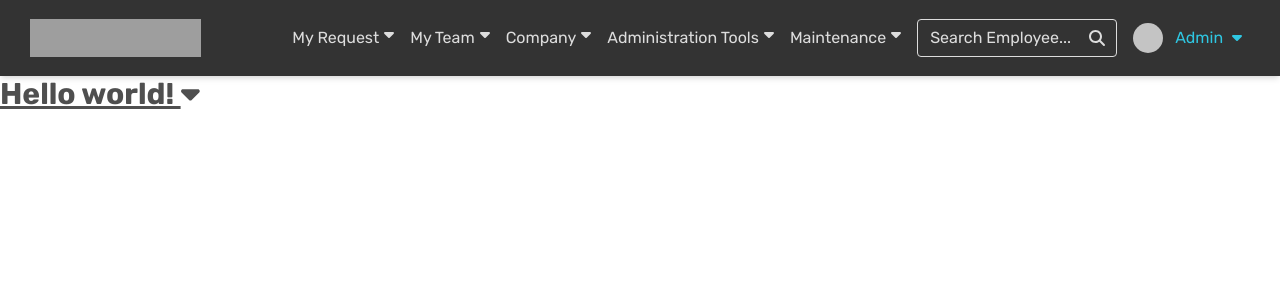
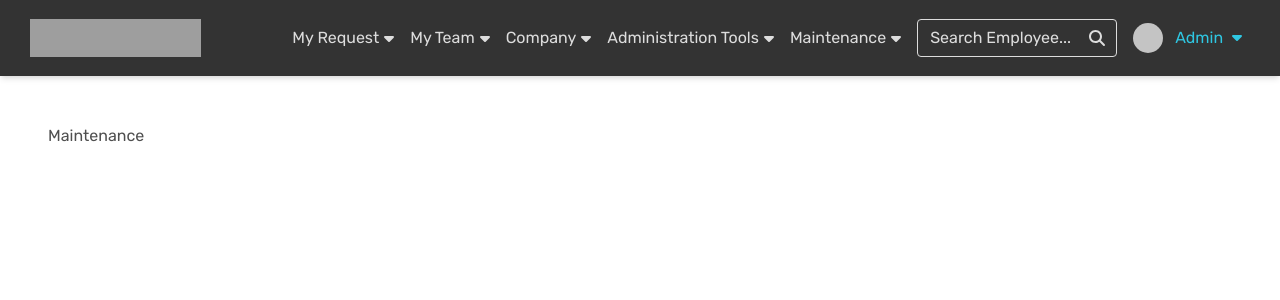
Before and after one commit to vrmcreativestudio/hr-management-app, a Vue app: page /maintenance in a window 1280 px wide. Shown: the top 300 px of the page. Built offline with nearby package versions, Linux system fonts and the light colour scheme; grey boxes are pictures that could not be loaded; a web font is replaced by a local one; what tw-elements would draw is missing.

Commit message:
HMA/feature/routing
Implement router using vue-router

```diff
--- a/package.json
+++ b/package.json
@@ -15,7 +15,8 @@
     "@fortawesome/free-solid-svg-icons": "^6.4.2",
     "@fortawesome/vue-fontawesome": "^3.0.3",
     "tw-elements": "^1.0.0-rc.1",
-    "vue": "^3.3.4"
+    "vue": "^3.3.4",
+    "vue-router": "^4.2.4"
   },
   "devDependencies": {
     "@vitejs/plugin-vue": "^4.2.3",
--- a/src/App.vue
+++ b/src/App.vue
@@ -4,8 +4,7 @@ import Navbar from './components/navbar/navbar.vue'
 
 <template>
   <Navbar />
-  <h1 class="text-3xl font-bold underline">
-    Hello world!
-    <font-awesome-icon icon="fa-solid fa-caret-down" />
-  </h1>
+  <main class="main-content flex flex-col md:flex-row">
+    <router-view />
+  </main>
 </template>
--- a/src/components/navbar/navbar.vue
+++ b/src/components/navbar/navbar.vue
@@ -12,23 +12,23 @@ import '../../styles/components/navbar.scss'
 const headerItems = [
   {
     name: "My Request",
-    href: '/#',
+    href: '/my-request',
   },
   {
     name: "My Team",
-    href: '/#',
+    href: '/my-team',
   },
   {
     name: "Company",
-    href: '/#',
+    href: '/company',
   },
   {
     name: "Administration Tools",
-    href: '/#',
+    href: '/admin-tools',
   },
   {
     name: "Maintenance",
-    href: '/#',
+    href: '/maintenance',
   },
 ]
 
@@ -46,8 +46,8 @@ onMounted(() => {
         class="menu flex items-center justify-center w-[36px] h-[36px] bg-transparent px-2 border rounded p-2 hover:no-underline hover:shadow-none focus:no-underline focus:shadow-none focus:outline-none focus:ring-0 xl:hidden"
         type="button"
         data-te-collapse-init
-        data-te-target="#navbarCollapsed"
-        aria-controls="navbarCollapsed"
+        data-te-target="#navbarSupportedContent1"
+        aria-controls="navbarSupportedContent1"
         aria-expanded="false"
         aria-label="Toggle navigation">
         <font-awesome-icon icon="bars" />
@@ -55,7 +55,7 @@ onMounted(() => {
 
       <div
         class="!visible hidden relative basis-[100%] items-center mt-4 xl:!flex xl:!basis-auto xl:!mt-0"
-        id="navbarCollapsed"
+        id="navbarSupportedContent1"
         data-te-collapse-item>
         <ul class="list-style-none mr-auto flex flex-col pl-0 xl:!flex-row" data-te-navbar-nav-ref>
           <NavbarItem v-for="(headerItem, index) in headerItems" :key="index" :name="headerItem.name" :href="headerItem.href"/>
--- a/src/components/navbar/navbarAccount.vue
+++ b/src/components/navbar/navbarAccount.vue
@@ -1,13 +1,10 @@
 <script setup lang="ts">
-// import { onMounted } from 'vue'
-// import {
-//   Dropdown,
-//   initTE,
-// } from "tw-elements"
+import { onMounted } from 'vue'
+import { Dropdown, initTE } from "tw-elements"
 
-// onMounted(() => {
-//   initTE({ Dropdown })
-// })
+onMounted(() => {
+  initTE({ Dropdown })
+})
 </script>
 
 <template>
--- a/src/components/navbar/navbarItem.vue
+++ b/src/components/navbar/navbarItem.vue
@@ -4,9 +4,9 @@ defineProps<{ name: string, href: string }>()
 
 <template>
   <li data-te-nav-item-ref>
-    <a class="navbar-item flex p-[8px]" :href="href">
+    <router-link class="navbar-item flex p-[8px] items-center w-full md:w-none justify-between" :to="href">
       <span class="mr-[5px]">{{ name }}</span>
       <font-awesome-icon icon="caret-down" />
-    </a>
+    </router-link>
   </li>
 </template>
--- a/src/main.ts
+++ b/src/main.ts
@@ -1,4 +1,5 @@
 import { createApp } from 'vue'
+import router from './router/index'
 
 /**
  * Application components.
@@ -28,5 +29,6 @@ library.add(
 )
 
 createApp(App)
+.use(router)
 .component('font-awesome-icon', FontAwesomeIcon)
 .mount('#app')
--- /dev/null
+++ b/src/pages/attendanceExport.vue
@@ -0,0 +1,6 @@
+<template>
+  <h1 class="text-3xl font-bold underline">
+    Attendance Export
+    <font-awesome-icon icon="fa-solid fa-caret-down" />
+  </h1>
+</template>
--- /dev/null
+++ b/src/pages/attendanceLogs.vue
@@ -0,0 +1,6 @@
+<template>
+  <h1 class="text-3xl font-bold underline">
+    Attendance Logs
+    <font-awesome-icon icon="fa-solid fa-caret-down" />
+  </h1>
+</template>
--- /dev/null
+++ b/src/pages/error.vue
@@ -0,0 +1,10 @@
+<template>
+  <div class="w-full h-screen flex flex-col justify-center items-center">
+    <h1 class="font-medium uppercase">Error: 404</h1>
+    <h2 class="font-normal uppercase">Page not found</h2>
+    <router-link to="/"
+      class="mt-4 py-2 px-4 text-sky-800 border-2 rounded border-sky-800 hover:text-white hover:bg-sky-800 transition">
+      Go back home
+    </router-link>
+  </div>
+</template>
--- /dev/null
+++ b/src/pages/maintenance.vue
@@ -0,0 +1,5 @@
+<template>
+  <div class="p-12">
+    <h2>Maintenance</h2>
+  </div>
+</template>
--- /dev/null
+++ b/src/router/index.ts
@@ -0,0 +1,32 @@
+import { createWebHistory, createRouter, RouteRecordRaw } from "vue-router";
+
+const routes: Array<RouteRecordRaw> = [
+  {
+    path: "/attendance",
+    alias: "/",
+    name: "Attendance Logs",
+    component: () => import("../pages/attendanceLogs.vue"),
+  },
+  {
+    path: "/attendance/exports",
+    name: "Attendance Exports",
+    component: () => import("../pages/attendanceExport.vue"),
+  },
+  {
+    path: "/maintenance",
+    name: "Maintenance",
+    component: () => import("../pages/maintenance.vue"),
+  },
+  {
+    path: "/:pathMatch(.*)*",
+    name: "404 Error page",
+    component: () => import("../pages/error.vue"),
+  },
+];
+
+const router = createRouter({
+  history: createWebHistory(),
+  routes,
+});
+
+export default router;
```
Also changed, not shown: 1 other file (tests, documents, lock files or other folders).
